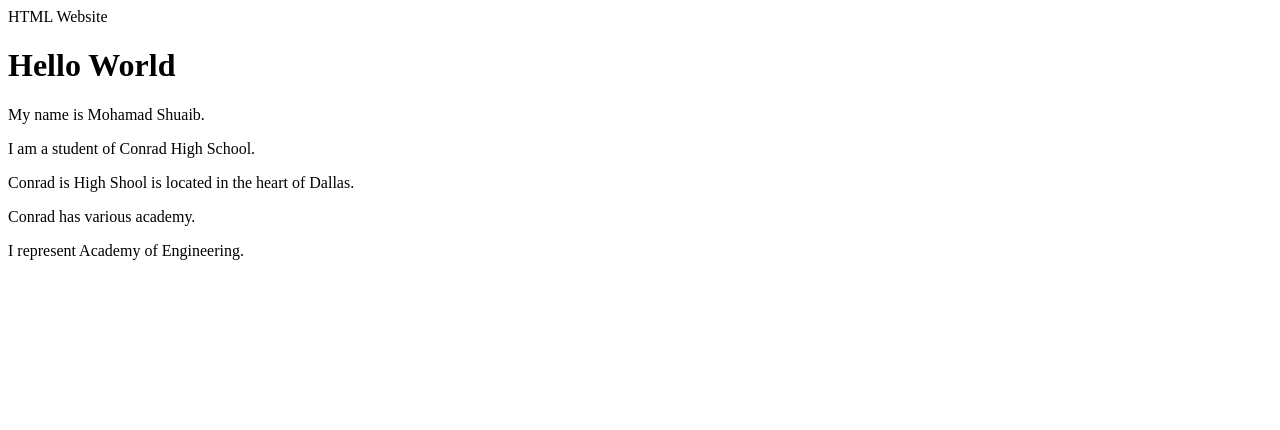
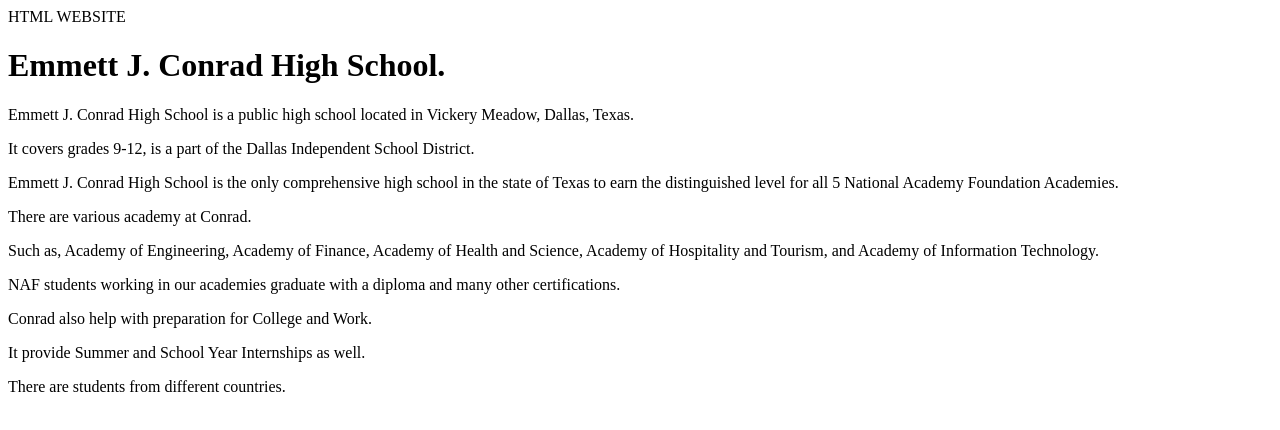
Before and after one commit to shuaib6447/shuaib6447.github.io, a plain HTML site: page index.html in a window 1280 px wide. Drawn offline with Linux system fonts and the light colour scheme.

Commit message:
Update index.html

```diff
--- a/index.html
+++ b/index.html
@@ -1,14 +1,20 @@
-<DOCTYPE HTML>
+<!DOCTYPE HTML>
 <HTML>
-<head>
-<Topic>HTML Website </Topic>
-</head>
-<body>
-<h1> Hello World </h1>
-<p> My name is Mohamad Shuaib.</p>
-<p> I am a student of Conrad High School.</p>
-<p> Conrad is High Shool is located in the heart of Dallas.</p>
-<p> Conrad has various academy.</p>
-<p> I represent Academy of Engineering.</p>
-</body>
-</HTML>
+  <HEAD>
+    <TOPIC>HTML WEBSITE
+      </TOPICS>
+  </HEAD>
+  <BODY>
+    <h1>Emmett J. Conrad High School.</h1>
+    <p>Emmett J. Conrad High School is a public high school located in Vickery Meadow, Dallas, Texas.</p>
+    <p>It covers grades 9-12, is a part of the Dallas Independent School District.</p>
+    <p>Emmett J. Conrad High School is the only comprehensive high school in the state of Texas to earn the distinguished level for all 5 National Academy Foundation Academies.</p>
+    <p>There are various academy at Conrad.</p>
+    <p>Such as, Academy of Engineering, Academy of Finance, Academy of Health and Science, Academy of Hospitality and Tourism, and Academy of Information Technology.</p>
+    <p>NAF students working in our academies graduate with a diploma and many other certifications.</p>
+    <p>Conrad also help with preparation for College and Work.</p>
+    <p>It provide Summer and School Year Internships as well.</p>
+    <p>There are students from different countries.</p>
+    <Conrad doesn't tolerate any discrimination against race at all.</p>
+                  </body>
+                  </HTML>
```
